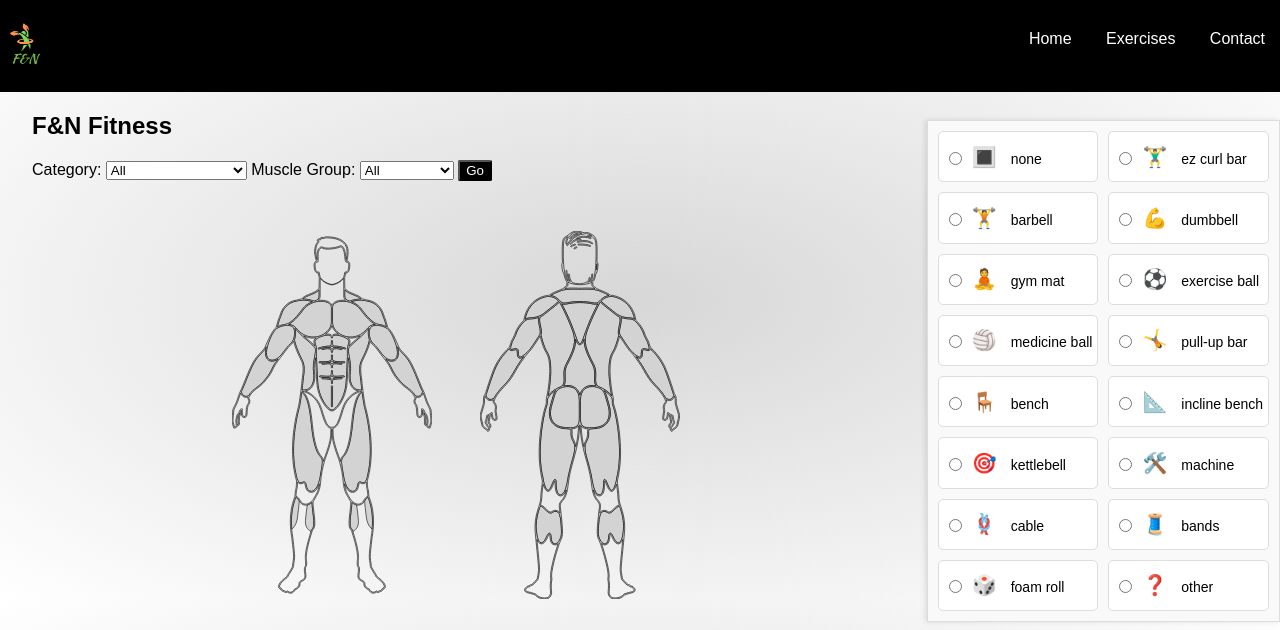
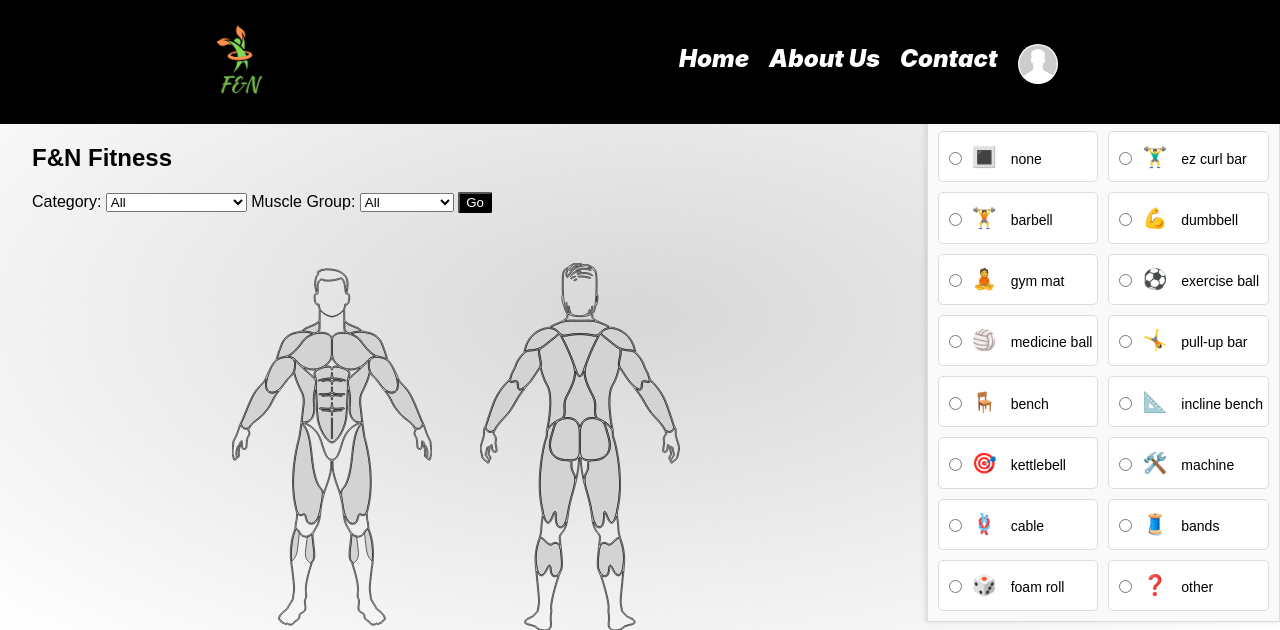
Before and after one commit to phucnhan/fitnessF-N, a Flask app: page / in a window 1280 px wide. Shown: the top 630 px of the page. Run offline with Flask 3, Linux system fonts and the light colour scheme.

Commit message:
update header

```diff
--- a/app.py
+++ b/app.py
@@ -41,4 +41,4 @@ def filter_exercises():
     return jsonify(filtered_exercises)
 
 if __name__ == '__main__':
-    app.run(debug=True)
+    app.run(debug=True, port=8080)
--- a/templates/index.html
+++ b/templates/index.html
@@ -26,28 +26,49 @@
             left: 0;
             display: flex;
             flex-direction: row;
-            justify-content: space-between;
+            justify-content: space-around;
+            align-items: center;
         }
 
         .header-logo img{
-            width: 3rem;
-            height: 3rem;
+            width: auto;
+            height: 10vh;
         }
 
         header nav {
             margin-top: 10px;
+            display: flex;
         }
 
         header nav a {
             color: white;
+            font-size: 1.5rem;
+            font-family: 'Inter', sans-serif;
+            font-style: italic;
+            font-weight: 900;
             text-decoration: none;
-            margin: 0 15px;
-            font-size: 1rem;
+            transition: color 0.3s ease-in-out;
+            padding: 0 20px 0 0;
         }
 
         header nav a:hover {
-            text-decoration: underline;
+            color: #469707;
         }
+
+        .avatar {
+            color: white;
+            width: 40px; /* Kích thước avatar */
+            height: 40px;
+            border-radius: 50%; /* Tạo hình tròn cho avatar */
+            cursor: pointer;
+            transition: transform 0.3s ease, box-shadow 0.3s ease;
+        }
+
+        .avatar:hover {
+            transform: scale(1.1); /* Phóng to nhẹ khi hover */
+            box-shadow: 0px 4px 8px rgba(255, 255, 255, 0.25); /* Hiệu ứng đổ bóng khi hover */
+        }
+
         .content-container {
             font-family: Arial, sans-serif;
             margin-right: 25rem;
@@ -348,9 +369,12 @@
           <img src="/static/images/logo.png"/>
         </div>
         <nav>
-            <a href="#">Home</a>
-            <a href="#">Exercises</a>
-            <a href="#">Contact</a>
+            <a href="http://localhost:3000/home">Home</a>
+            <a href="http://localhost:3000/aboutus">About Us</a>
+            <a href="http://localhost:3000/contact">Contact</a>
+            <a href="http://localhost:3000/login" class="nav-avatar">
+                <img class="avatar" src="/static/images/avatar.png" alt="Avatar"/>
+            </a>
         </nav>
     </header>
     <div class="content-container">
```
Also changed, not shown: static/images/avatar.png (added).
